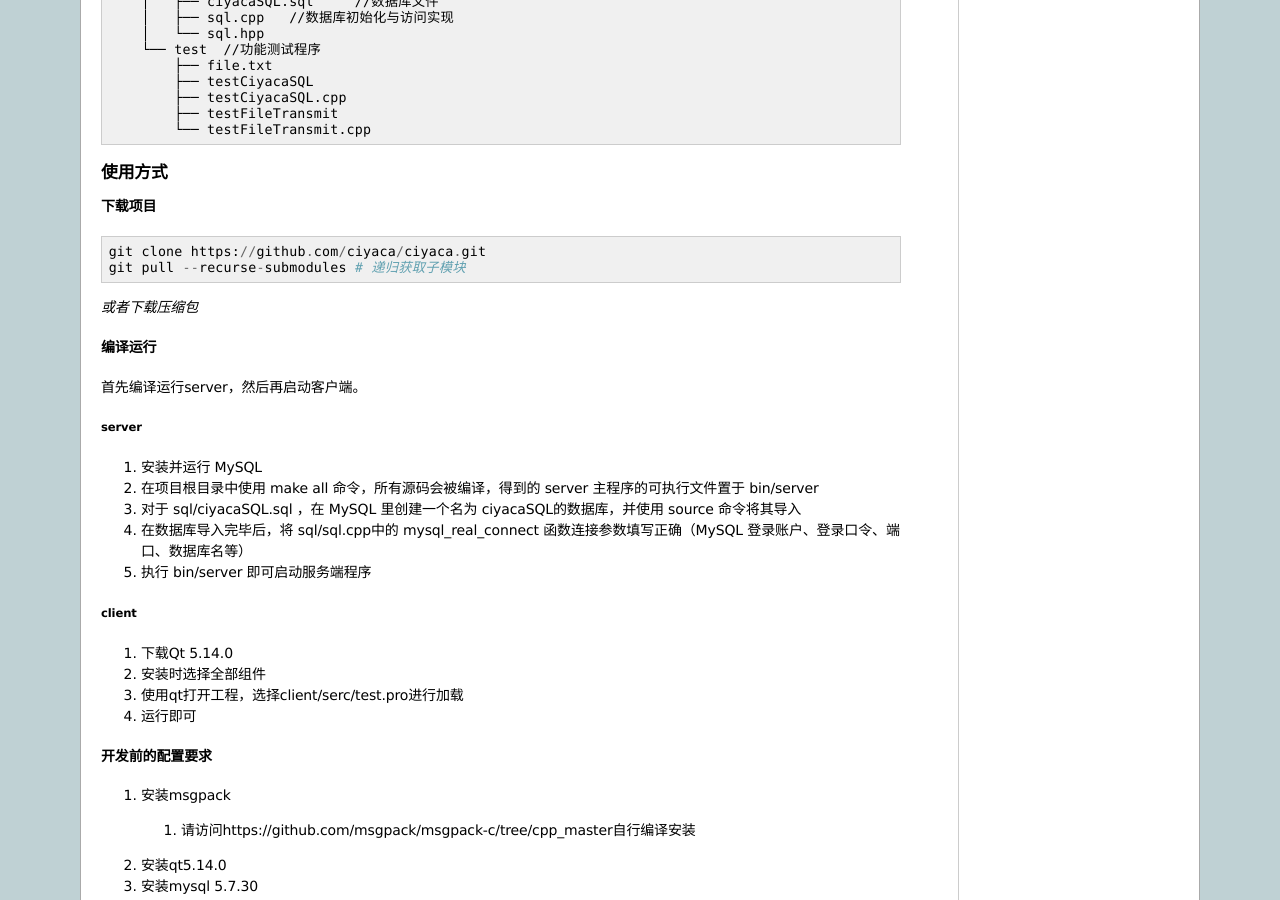
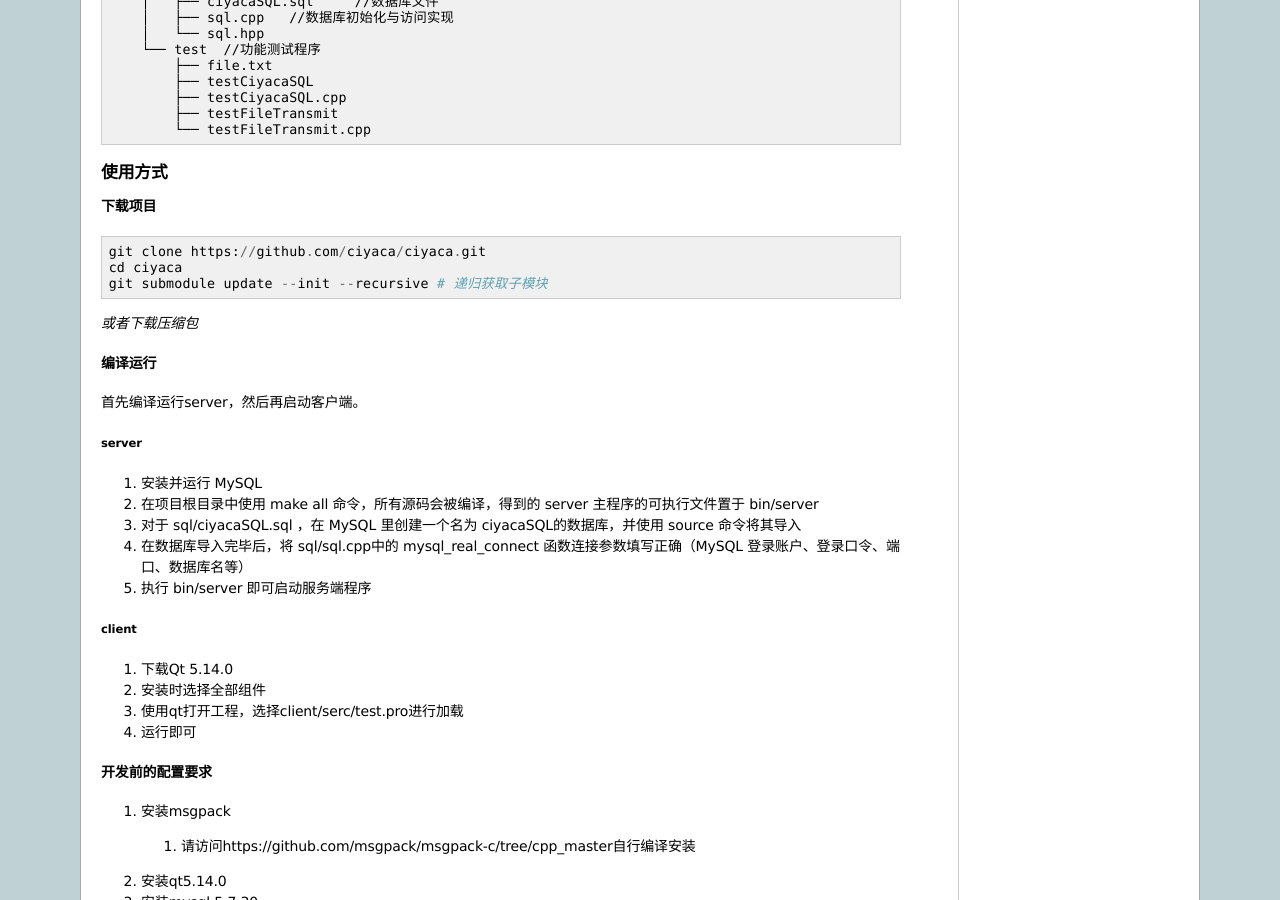
Before and after one commit to ciyaca/ciyaca.github.io, a Sphinx documentation site: the page built from source/index.rst, in a window 1280 px wide and 900 px high, scrolled down 2948 px. Built offline with Sphinx 7.4.7, drawn with Linux system fonts in a browser that asks for light colours.

Commit message:
update submodule require methods.

```diff
--- a/source/index.rst
+++ b/source/index.rst
@@ -135,7 +135,8 @@ CIYACA 采用递归的命名方式， `CIYACA Is Yet Another Chat App` 。
 ::
 
   git clone https://github.com/ciyaca/ciyaca.git
-  git pull --recurse-submodules # 递归获取子模块
+  cd ciyaca
+  git submodule update --init --recursive # 递归获取子模块
 
 *或者下载压缩包*
 
```
